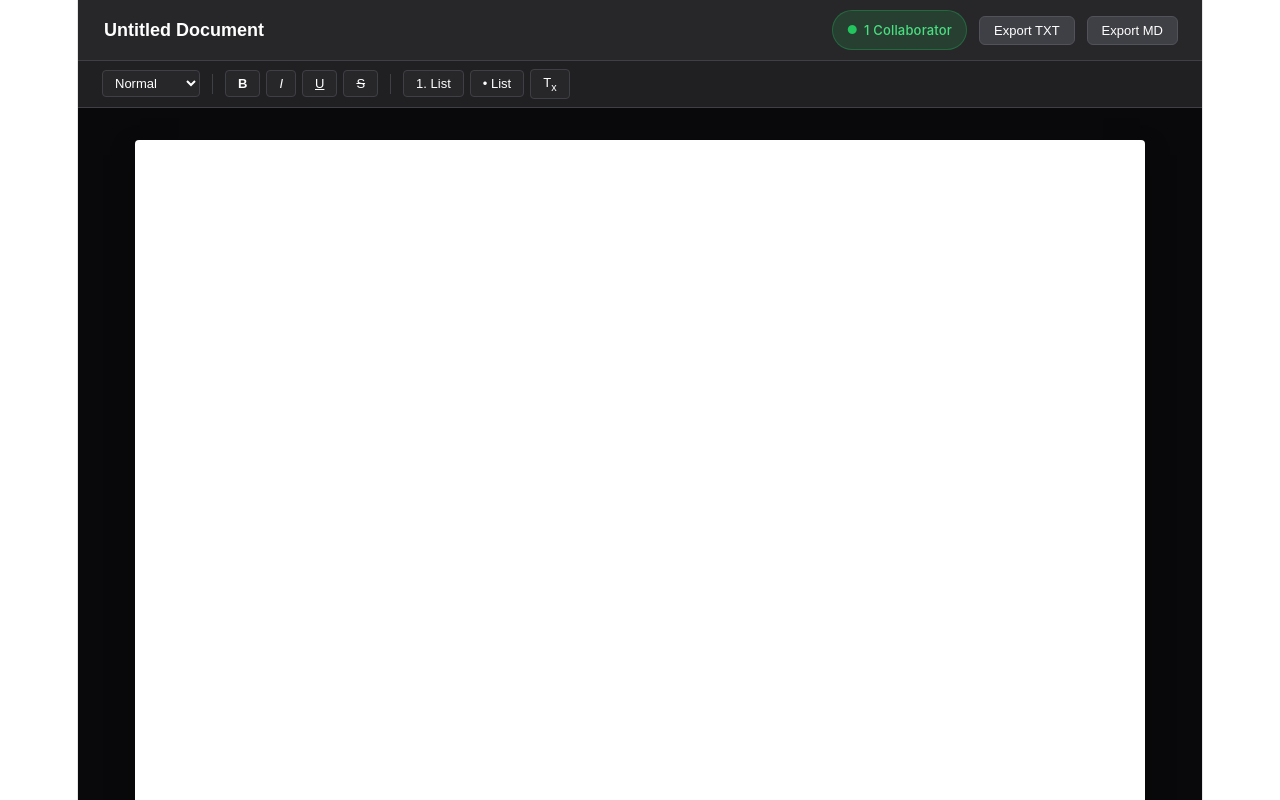
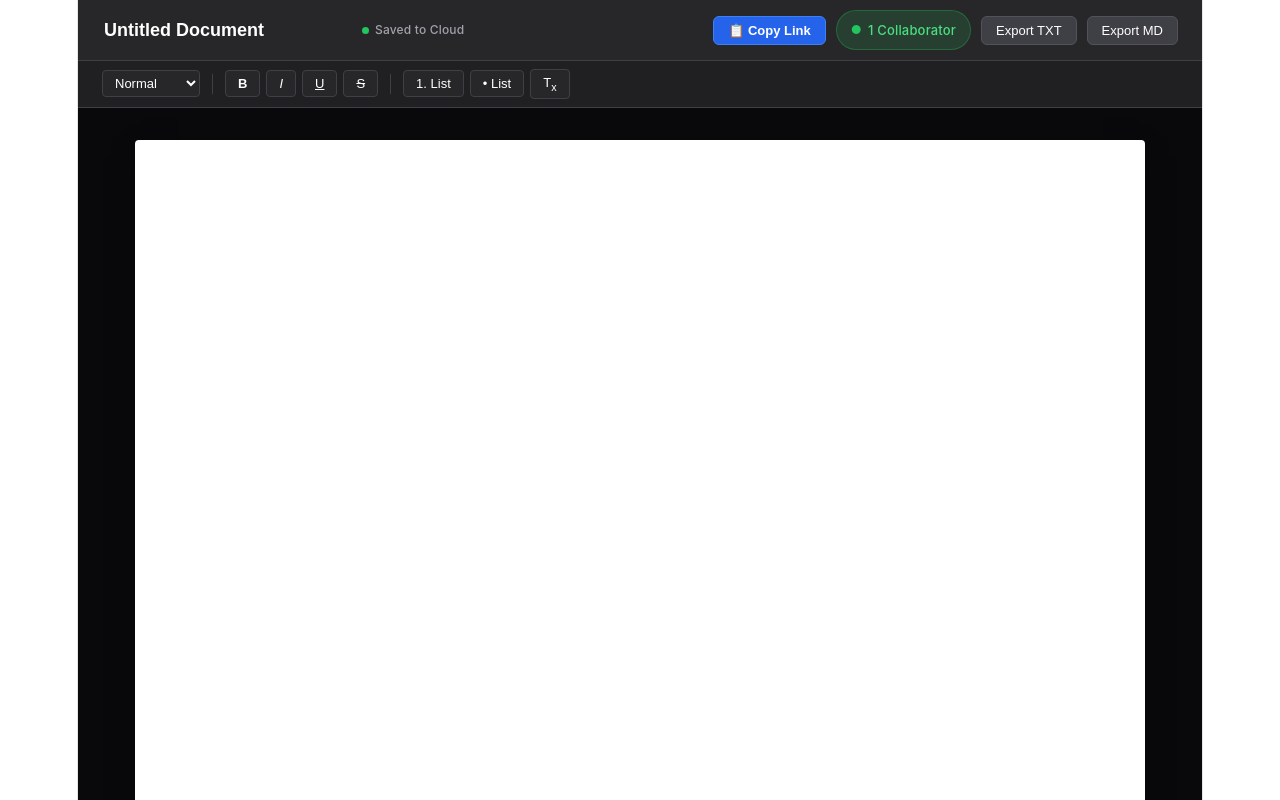
Before and after one commit to Clyroworks-Web/syncscript-client, a React (Vite) app: page /documents/13b56b64-14df-4efa-8edf-567d80291c27 in a window 1280 px wide. Built offline with nearby package versions, Linux system fonts and the light colour scheme; no server answers.

Commit message:
Add Copy Link button and debounced auto-save indicator

```diff
--- a/src/App.jsx
+++ b/src/App.jsx
@@ -2,7 +2,7 @@ import React, { useState, useEffect, useRef } from "react";
 import { io } from "socket.io-client";
 import DOMPurify from "dompurify";
 
-// Expose DOMPurify globally so you can test it directly in DevTools Console
+// Expose DOMPurify globally for browser console testing
 window.DOMPurify = DOMPurify;
 
 const SERVER_URL = "https://syncscript-server-0rc2.onrender.com";
@@ -11,8 +11,12 @@ export default function App() {
   const [title, setTitle] = useState("Untitled Document");
   const [collaborators, setCollaborators] = useState(1);
   const [socket, setSocket] = useState(null);
+  const [copied, setCopied] = useState(false);
+  const [saveStatus, setSaveStatus] = useState("Saved"); // "Saved" | "Saving..."
+
   const editorRef = useRef(null);
   const isIncomingChange = useRef(false);
+  const saveTimeoutRef = useRef(null);
 
   const getDocumentId = () => {
     const path = window.location.pathname;
@@ -44,6 +48,7 @@ export default function App() {
 
     return () => {
       s.disconnect();
+      if (saveTimeoutRef.current) clearTimeout(saveTimeoutRef.current);
     };
   }, []);
 
@@ -58,6 +63,7 @@ export default function App() {
         isIncomingChange.current = true;
         const rawContent = typeof doc === "string" ? doc : (doc?.data || "");
         editorRef.current.innerHTML = DOMPurify.sanitize(rawContent);
+        setSaveStatus("Saved");
       }
     });
 
@@ -79,7 +85,7 @@ export default function App() {
     };
   }, [socket]);
 
-  // 3. Emit Sanitized Changes
+  // 3. Emit Changes with Real-Time Sync & Debounced Cloud Save
   const handleInput = () => {
     if (isIncomingChange.current) {
       isIncomingChange.current = false;
@@ -88,8 +94,18 @@ export default function App() {
     if (!socket || !editorRef.current) return;
 
     const cleanHtml = DOMPurify.sanitize(editorRef.current.innerHTML);
+
+    // Broadcast immediately so collaborators see typing in real time
     socket.emit("send-changes", cleanHtml);
+
+    // Set saving status and debounce database write (waits 800ms after you pause typing)
+    setSaveStatus("Saving...");
+    if (saveTimeoutRef.current) clearTimeout(saveTimeoutRef.current);
+
+    saveTimeoutRef.current = setTimeout(() => {
       socket.emit("save-document", cleanHtml);
+      setSaveStatus("Saved");
+    }, 800);
   };
 
   // 4. Sanitize Clipboard Paste Events Before Insertion
@@ -98,7 +114,6 @@ export default function App() {
     const clipboardHtml = e.clipboardData.getData("text/html");
     const clipboardText = e.clipboardData.getData("text/plain");
 
-    // Sanitize HTML if available, otherwise fallback to plain text
     const cleanContent = clipboardHtml
       ? DOMPurify.sanitize(clipboardHtml)
       : DOMPurify.sanitize(clipboardText);
@@ -107,14 +122,23 @@ export default function App() {
     handleInput();
   };
 
-  // 5. Formatting Actions
+  // 5. One-Click Copy Link Handler
+  const handleCopyLink = () => {
+    const cleanUrl = `${window.location.origin}/documents/${docId.current}`;
+    navigator.clipboard.writeText(cleanUrl).then(() => {
+      setCopied(true);
+      setTimeout(() => setCopied(false), 2000);
+    });
+  };
+
+  // 6. Formatting Actions
   const format = (command, value = null) => {
     document.execCommand(command, false, value);
     if (editorRef.current) editorRef.current.focus();
     handleInput();
   };
 
-  // 6. File Export Actions
+  // 7. File Export Actions
   const exportFile = (formatType) => {
     if (!editorRef.current) return;
     const content = formatType === "txt"
@@ -133,6 +157,7 @@ export default function App() {
   return (
     <div style={styles.container}>
       <header style={styles.topBar}>
+        <div style={styles.titleGroup}>
           <input
             type="text"
             value={title}
@@ -140,7 +165,27 @@ export default function App() {
             style={styles.titleInput}
             placeholder="Untitled Document"
           />
+          <div style={styles.saveStatusBadge}>
+            <span style={{
+              ...styles.statusDot,
+              backgroundColor: saveStatus === "Saved" ? "#22c55e" : "#f59e0b"
+            }} />
+            {saveStatus === "Saved" ? "Saved to Cloud" : "Saving..."}
+          </div>
+        </div>
+
         <div style={styles.rightActions}>
+          <button
+            style={{
+              ...styles.copyBtn,
+              backgroundColor: copied ? "#16a34a" : "#2563eb",
+              borderColor: copied ? "#22c55e" : "#3b82f6"
+            }}
+            onClick={handleCopyLink}
+          >
+            {copied ? "✓ Copied!" : "📋 Copy Link"}
+          </button>
+
           <div style={styles.badge}>
             <span style={styles.dot}>●</span> {collaborators} Collaborator{collaborators > 1 ? "s" : ""}
           </div>
@@ -202,6 +247,11 @@ const styles = {
     backgroundColor: "#27272a",
     borderBottom: "1px solid #3f3f46",
   },
+  titleGroup: {
+    display: "flex",
+    alignItems: "center",
+    gap: "16px",
+  },
   titleInput: {
     backgroundColor: "transparent",
     border: "none",
@@ -209,12 +259,36 @@ const styles = {
     fontSize: "18px",
     fontWeight: "600",
     outline: "none",
-    width: "280px",
+    width: "240px",
+  },
+  saveStatusBadge: {
+    display: "flex",
+    alignItems: "center",
+    gap: "6px",
+    fontSize: "12px",
+    color: "#a1a1aa",
+    fontWeight: "500",
+  },
+  statusDot: {
+    width: "7px",
+    height: "7px",
+    borderRadius: "50%",
+    display: "inline-block",
   },
   rightActions: {
     display: "flex",
     alignItems: "center",
-    gap: "12px",
+    gap: "10px",
+  },
+  copyBtn: {
+    color: "#ffffff",
+    border: "1px solid",
+    borderRadius: "6px",
+    padding: "6px 14px",
+    fontSize: "13px",
+    cursor: "pointer",
+    fontWeight: "600",
+    transition: "background-color 0.2s ease, border-color 0.2s ease",
   },
   badge: {
     backgroundColor: "rgba(34, 197, 94, 0.15)",
```
Lines whose indentation alone changed are shown as unchanged.
